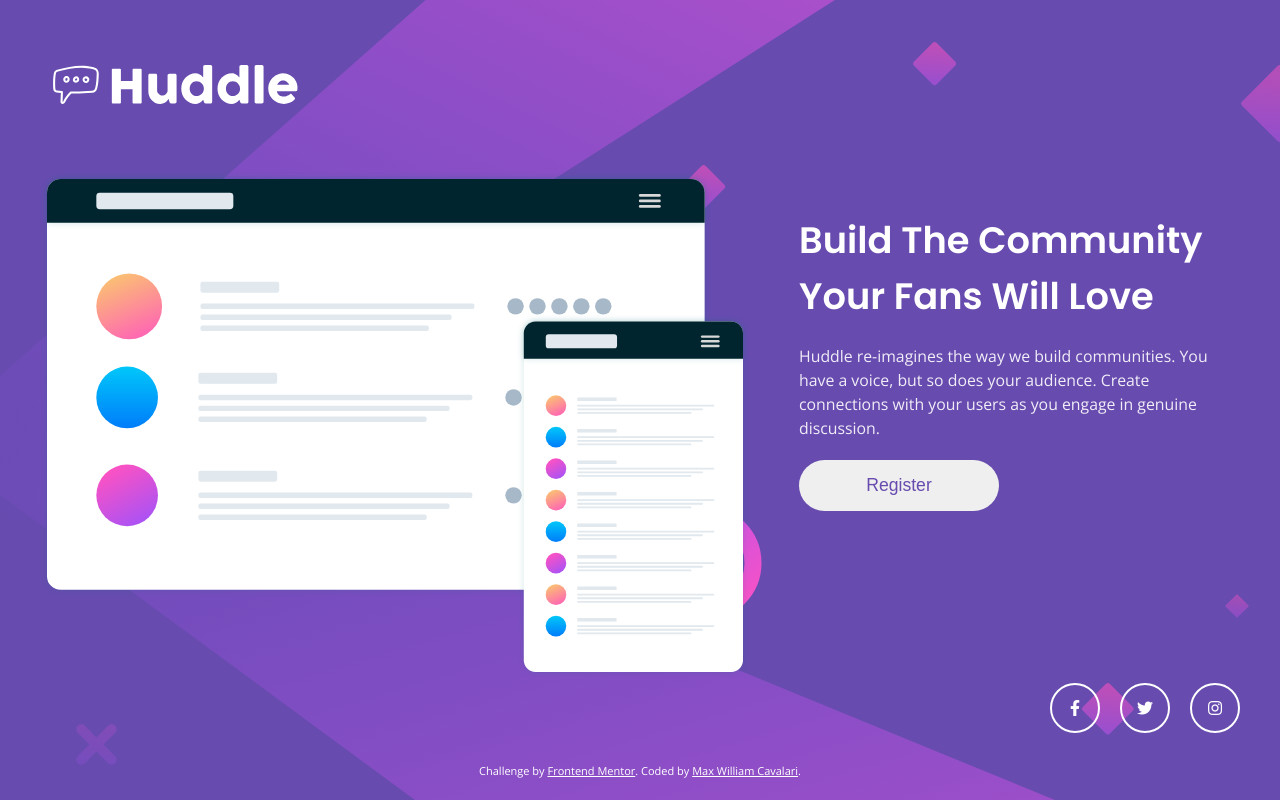
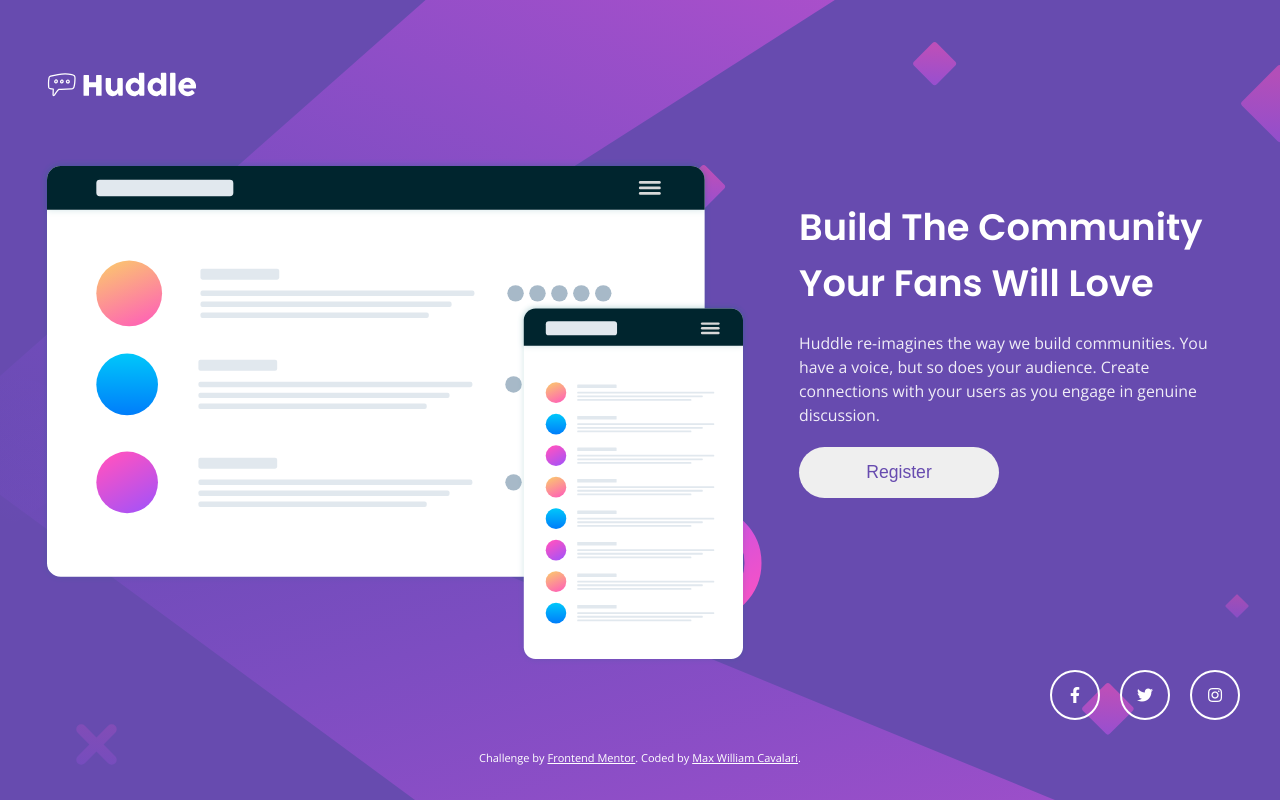
Before and after one commit to maxcavalari/huddle-landing-page-with-single-introductory-section-master, a plain HTML site: page index.html in a window 1280 px wide. Drawn offline with nearby package versions, Linux system fonts and the light colour scheme.

Commit message:
Update style.css

```diff
--- a/estilo/style.css
+++ b/estilo/style.css
@@ -36,7 +36,7 @@ body {
 }
 
 
-.logo {
+.logo img {
     margin-top: 30px;
     margin-bottom: 50px;
     width: 160px;
```
